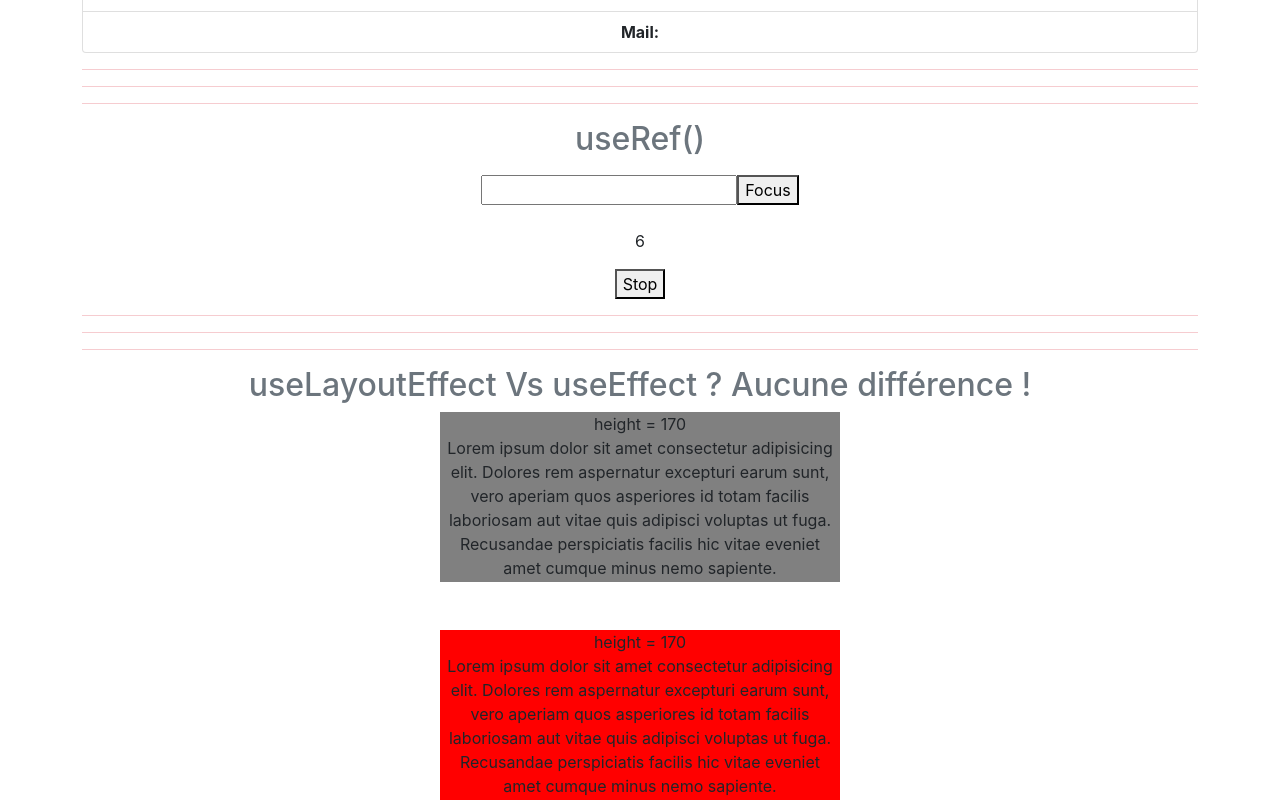
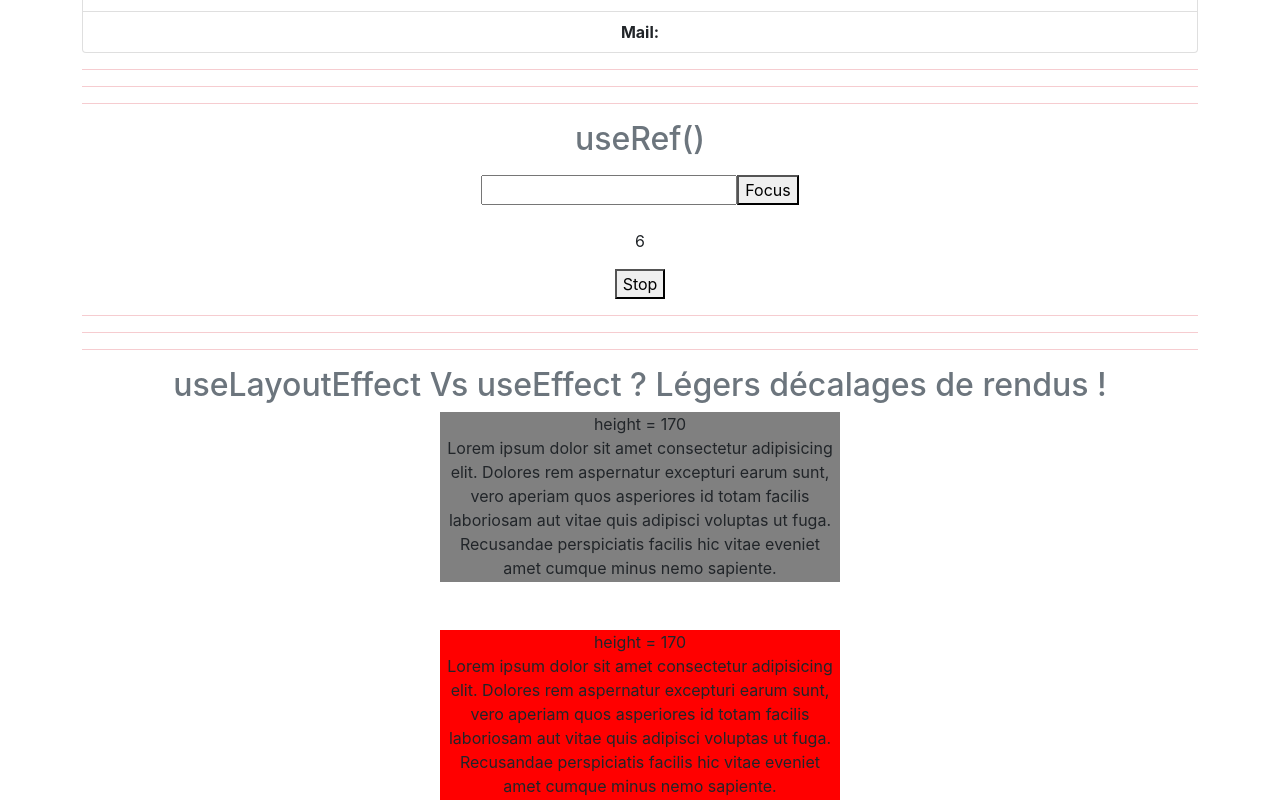
Before and after one commit to Jerrylejer/Exo-React-Basics-Hooks, a React (Create React App) app: page / in a window 1280 px wide. Shown: the part 3138-3938 px from the top of the page. Built offline with nearby package versions, Linux system fonts and the light colour scheme; no server answers.

Commit message:
Rectification conclusion useLayoutEffect Vs useEffect

```diff
--- a/src/App.js
+++ b/src/App.js
@@ -206,7 +206,7 @@ function App() {
             <hr className='text-danger' />
             <hr className='text-danger' />
             <div className="container">
-            <h2 className="text-secondary">useLayoutEffect Vs useEffect ? Aucune différence !</h2>
+            <h2 className="text-secondary">useLayoutEffect Vs useEffect ? Légers décalages de rendus !</h2>
                 <Box />
             </div>
         </div>
--- a/src/Component/useLayoutEffect/Box.js
+++ b/src/Component/useLayoutEffect/Box.js
@@ -8,20 +8,32 @@ function Box() {
     // Ref sur la div
     const myDiv = useRef(null);
     const myDiv2 = useRef(null);
+    const timeRef = useRef(0)
+    const timeRef2 = useRef(0)
 
-    // Je ne constate aucune différence de rendu entre le useEffect qui se lance après le rendu du DOM
-    //  et le useLayoutEffect qui se lance au rendu du DOM
+    // Visuellement, je ne constate aucune différence de rendu entre le useEffect et le useLayoutEffect
+    // Mais différences il y a pourtant (voir les console.log)
     useEffect(() => {
         if (myDiv.current.offsetHeight < 150) {
             setHeight(height + 120);
+            // useLayoutEffect se lance après le rendu du DOM
+            // temps écoulé entre le début du montage (timeRef.current) du component et le rendu DOM (performance.now)
+            console.log(`Laps de temps useEffect: ${performance.now() - timeRef.current}`)
         }
     }, [height]);
 
     useLayoutEffect(() => {
         if (myDiv2.current.offsetHeight < 150) {
             setHeight2(height2 + 120);
+            // useLayoutEffect se lance au rendu du DOM
+            // temps écoulé entre le début du montage (timeRef2.current) du component et le rendu DOM (performance.now)
+            console.log(`Laps de temps useLayoutEffect: ${performance.now() - timeRef2.current}`)
         }
     }, [height]);
+
+    // timeRef au moment du montage du composant
+    timeRef.current = performance.now();
+    timeRef2.current = performance.now();
 
     const boxStyle = {
         width: '400px',
```
